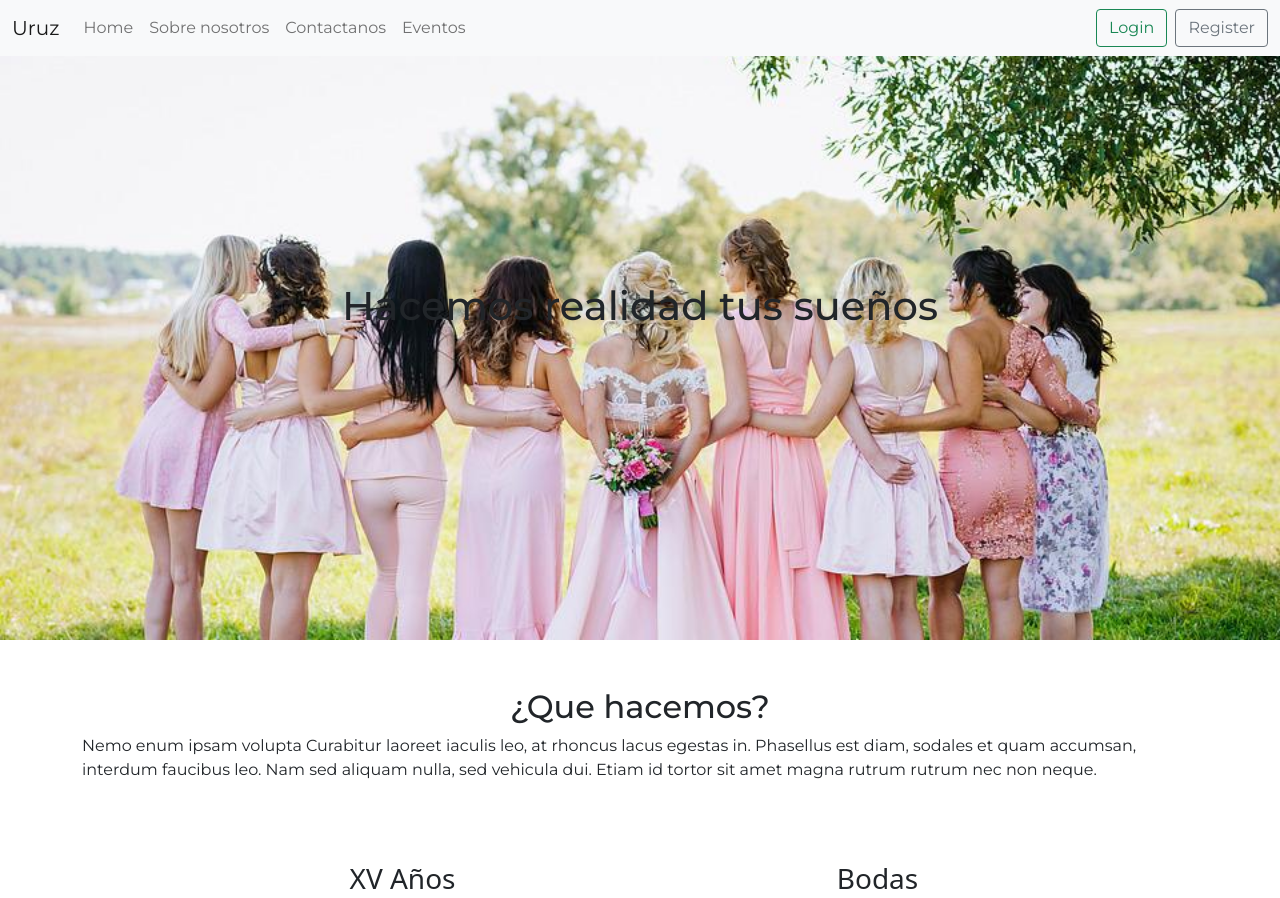
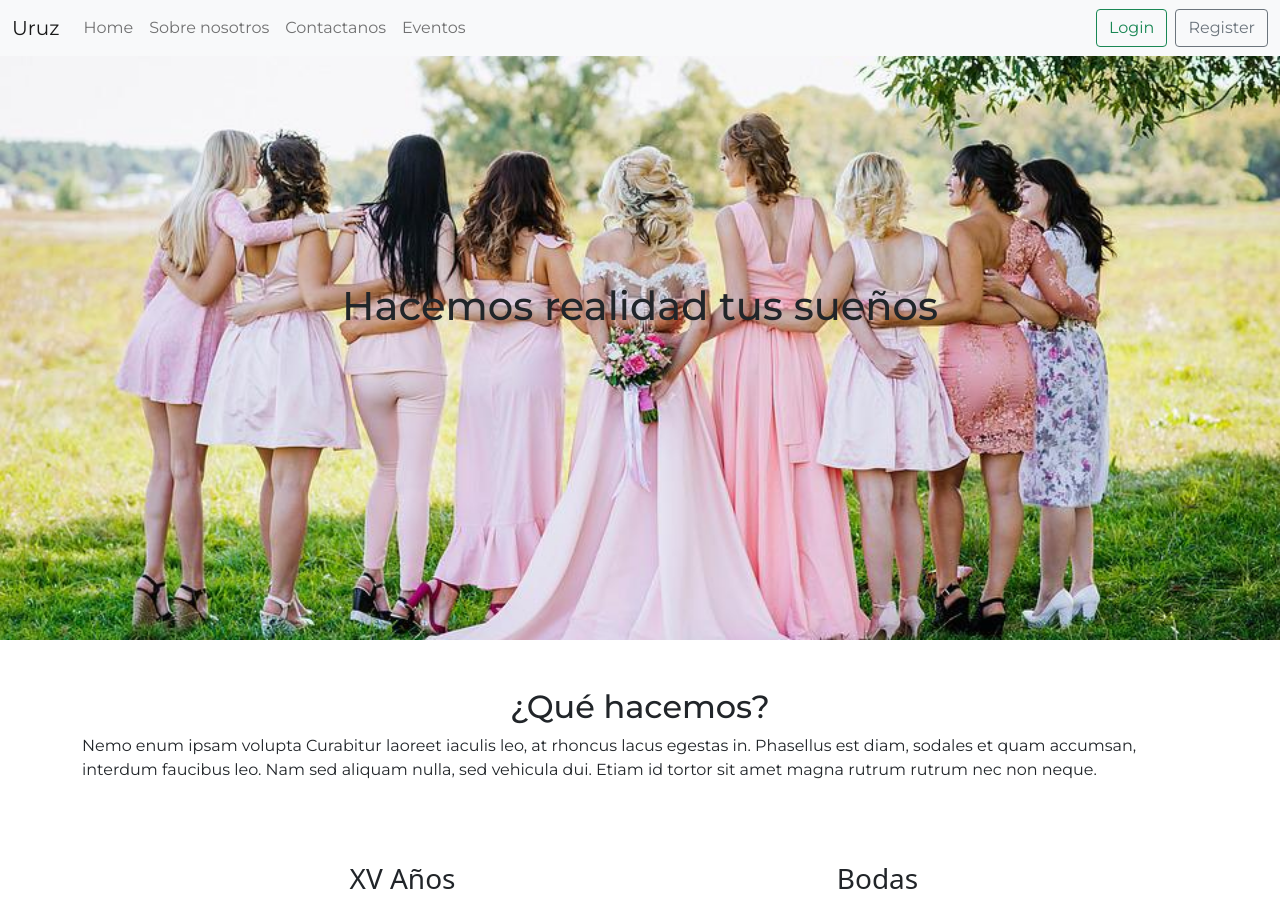
Before and after one commit to Carloscastro16/PaginaWireframe, a PHP site: page / in a window 1280 px wide; the page is wider, and only the part inside the window is pictured. Shown: the top 898 px of that part. Run offline with PHP 8.4, Linux system fonts and the light colour scheme.

Commit message:
Cambios portada

```diff
--- a/Styles/styles.css
+++ b/Styles/styles.css
@@ -44,7 +44,10 @@ nav{
     background-repeat: no-repeat;
     background-size: cover;
     align-items: center;
+    background-attachment: fixed;
+    background-position: center;
 }
+
 .portada h1 {
     font-family: 'Montserrat', sans-serif;
     margin-bottom: 1.8rem;
--- a/index.html
+++ b/index.html
@@ -58,7 +58,7 @@
 
                 <div class="tituloQue">
                     <h2>
-                        ¿Que hacemos?
+                        ¿Qué hacemos?
                     </h2>
                     <p>
                         Nemo enum ipsam volupta Curabitur laoreet iaculis leo, at rhoncus
```
